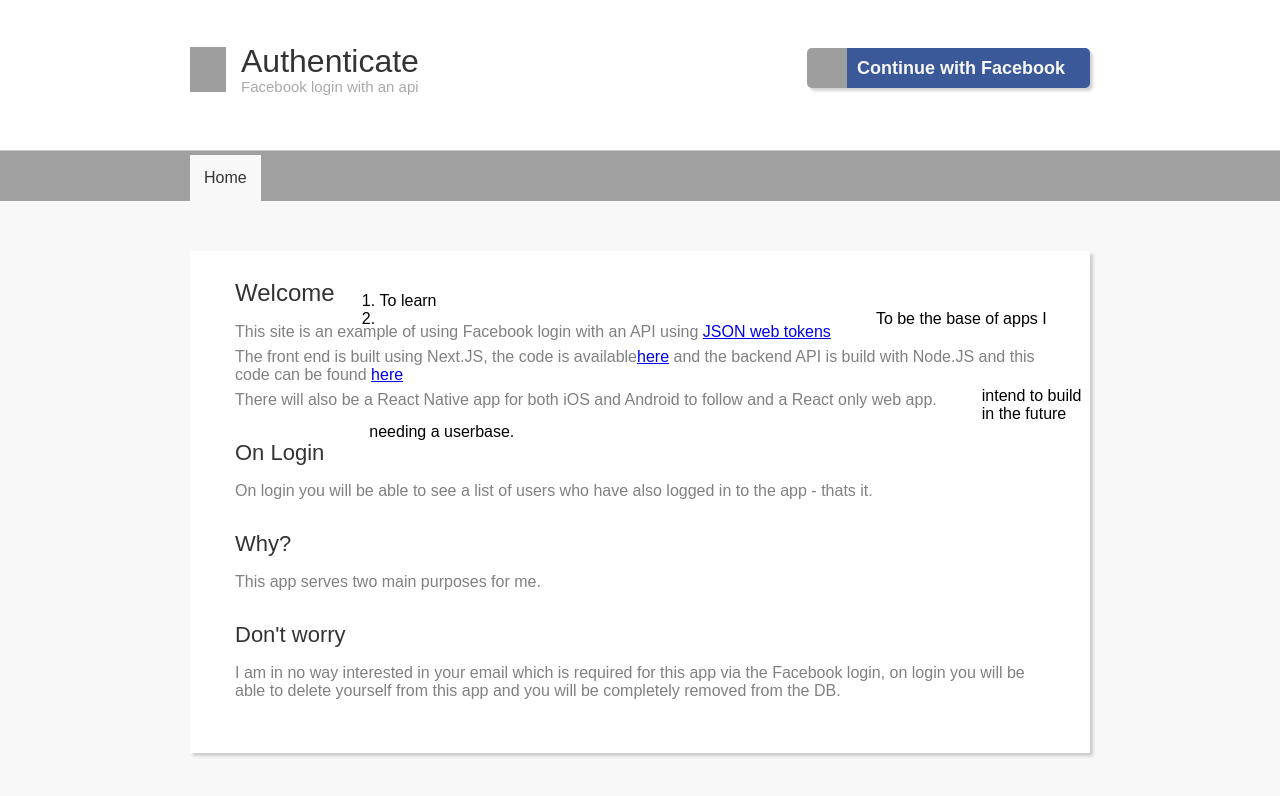
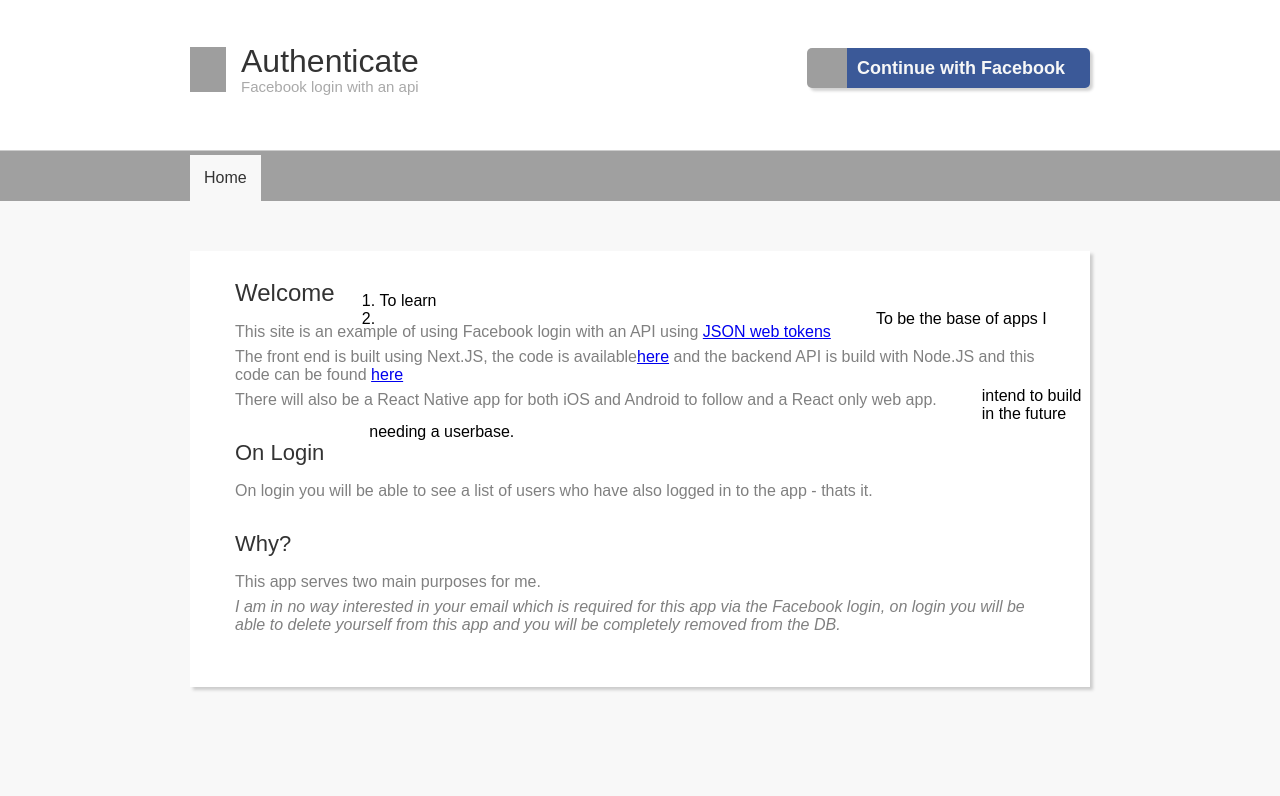
Before and after one commit to mattytb/auth-nextjs-web-app, a Next.js app: page / in a window 1280 px wide. Shown: the top 796 px of the page. Built offline with nearby package versions, Linux system fonts and the light colour scheme; grey boxes are pictures that could not be loaded.

Commit message:
removed git unfriendly apostrophie : (

```diff
--- a/pages/index.js
+++ b/pages/index.js
@@ -17,9 +17,8 @@ const Index = (props) => (
       <ol>
         <li>To learn</li>
         <li>To be the base of apps I intend to build in the future needing a userbase.</li>
-      </ol>
-      <h3>Don't worry</h3>
-      <p>I am in no way interested in your email which is required for this app via the Facebook login, on login you will be able to delete yourself from this app and you will be completely removed from the DB.</p>
+      </ol><br />
+      <p><i>I am in no way interested in your email which is required for this app via the Facebook login, on login you will be able to delete yourself from this app and you will be completely removed from the DB.</i></p>
     </div>
   </Layout>
 )
```
